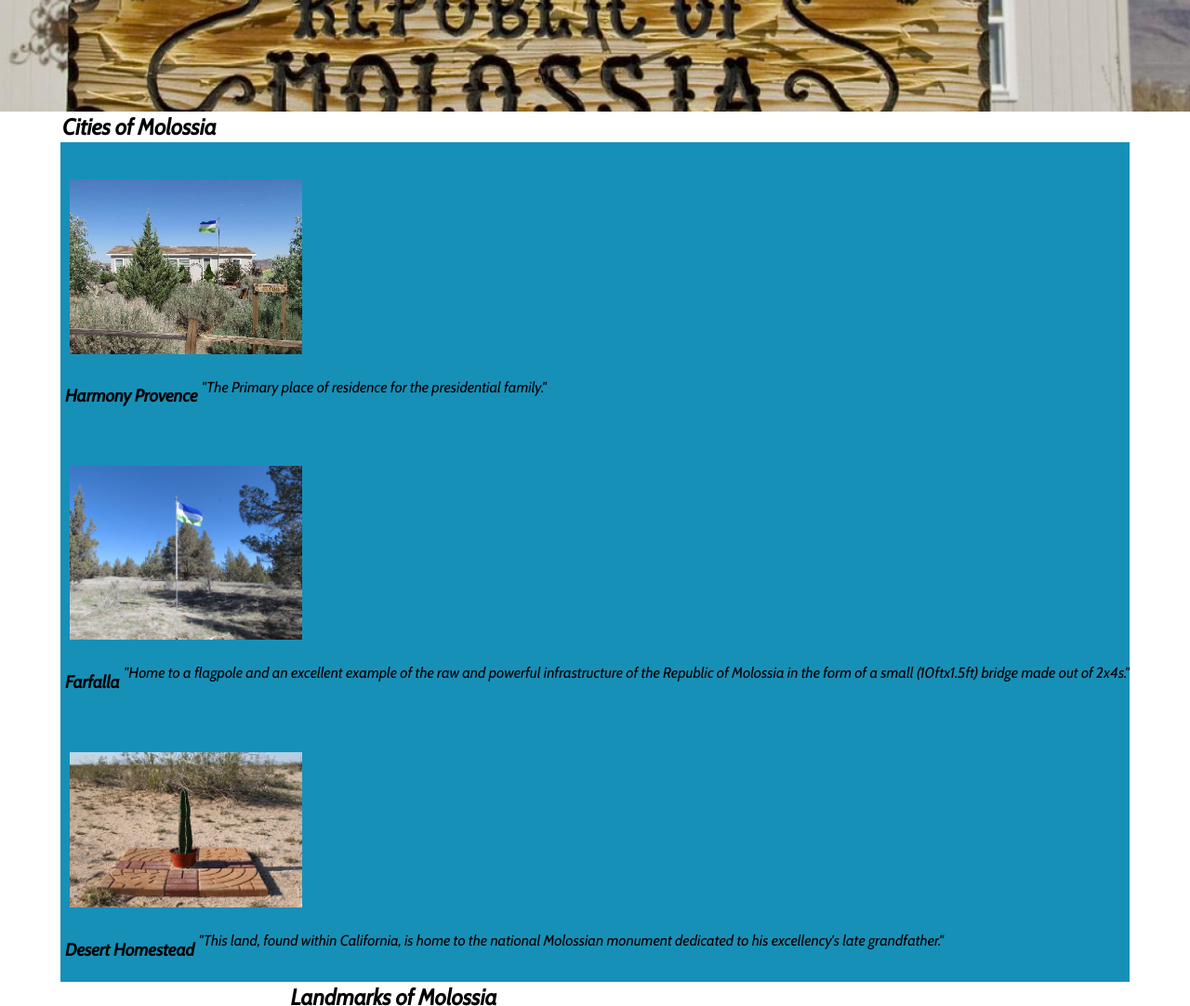
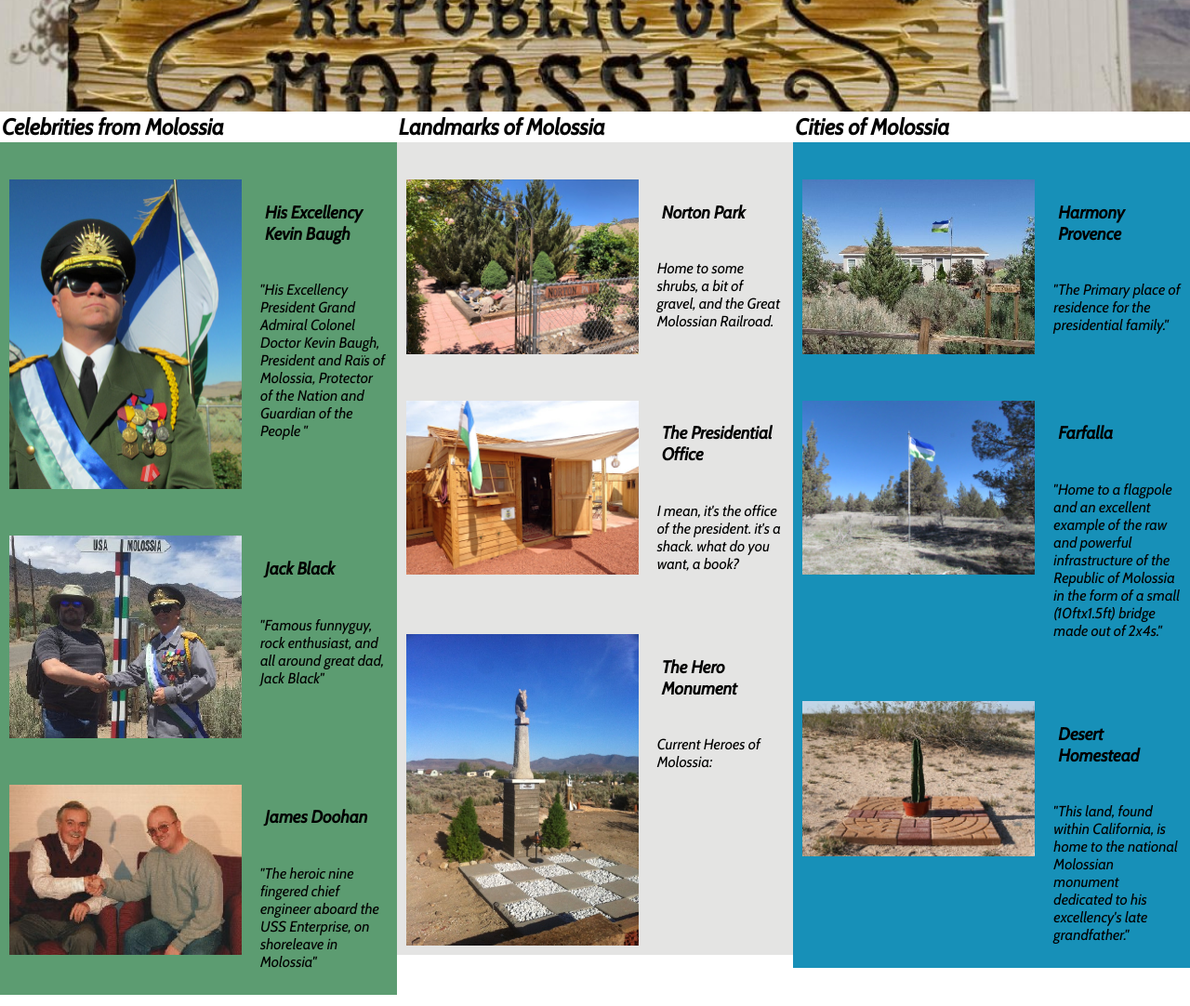
Before and after one commit to nss-day-cohort-43/automated-world-hanky-code, a plain HTML site: page pages/molossia.html in a window 1280 px wide. Shown: the part 420-1502 px from the top of the page at 93% size. Drawn offline with nearby package versions, Linux system fonts and the light colour scheme.

Commit message:
finalized both javascript and css, will continue to play with it unless otherwise occupied

```diff
--- a/pages/molossia.html
+++ b/pages/molossia.html
@@ -42,48 +42,47 @@
             </header>
         </div>
 
+
 <!-- ------------------------------------------------------------ -->
-<!-- -------------------------citycards-------------------------- -->
-
+<!-- ----------------------celebritycards------------------------ -->
 <section class="mainContainer">
-            <section class="cityContainer cities">
-                <h2 class="cont-title">Cities of Molossia</h2>
-
-                <!-- <h2 class="name">Harmony Provence</h2>
-                <div class="cityCard">
+<section class="celebrityContainer celebrities">
+    <h2 class="cont-title">Celebrities from Molossia</h2>
+    <!-- <h2 class="name">His Excellency Kevin Baugh</h2>
+    <div class="celebrityCard">
         <div class="imgBox">
-                        <img src="/images/molossiaImages/0harmonyProvince.jpg" alt="a normal house" class="img">
+            <img src="/images/molossiaImages/0hisExcellency.jpg" alt="a guy in shades" class="img">
         </div>
         <div class="textBox">
-                        <p class="text">The Primary place of residence for the presidential family</p>
+            <p class="text">His Excellency President Grand Admiral Colonel Doctor Kevin Baugh, President and Raïs of Molossia, Protector of the Nation and Guardian of the People </p>
         </div>
     </div>
 
-                <h2 class="name">Farfalla</h2>
-                <div class="cityCard">
+    <h2 class="name">Jack Black</h2>
+    <div class="celebrityCard">
         <div class="imgBox">
-                        <img src="/images/molossiaImages/0farfalla.jpg" alt="A flag in the wilderness" class="img">
+            <img src="/images/molossiaImages/0jackblackmeet.jpg" alt="Jack Black, before he became a chill grey dad" class="img">
         </div>
-                    <p class="text">Home to a flagpole and an excellent example of the raw and powerful infrastructure of the Republic of Molossia in the form of a small (10ftx1.5ft) bridge made out of 2x4s.</p>
+        <div class="textBox">
+            <p class="text">Famous funnyguy, rock enthusiast, and all around great dad, Jack Black</p>
+        </div>
     </div>
 
-                <h2 class="name">Desert Homestead</h2>
-                <div class="cityCard">
+    <h2 class="name">James Doohan</h2>
+    <div class="celebrityCard">
         <div class="imgBox">
-                        <img src="/images/molossiaImages/0desertHomestead.jpg" alt="a whole lot of nothing" class="img">
+            <img src="/images/molossiaImages/0JamesDoohan.jpg" alt="Star Trek's James Doohan on a couch, apparently a really great guy" class="img">
         </div>
-                    <p class="text">This land, found within California, is home to the national Molossian monument dedicated to his excellency's late grandfather.</p>
+        <div class="textBox">
+            <p class="text">The heroic nine fingered cheif engineer aboard the USS Enterprise, on shoreleave in Molossia</p>
+        </div>
     </div> -->
-
 </section>
-
 <!-- ------------------------------------------------------------ -->
 <!-- ------------------------landmarkcards----------------------- -->
-
             <section class="placeContainer landmarks">
                 <h2 class="cont-title">Landmarks of Molossia</h2>
                 <!-- <h2 class="name">Norton Park</h2>
-
                 <div class="placeCard">
                     <div class="imgBox">
                         <img src="/images/molossiaImages/0nortonPark.jpg" alt="some shrubs and rocks" class="img">
@@ -129,40 +128,34 @@
                     </div>
                 </div> -->
             </section>
-
 <!-- ------------------------------------------------------------ -->
-<!-- ----------------------celebritycards------------------------ -->
-
-            <section class="celebrityContainer celebrities">
-                <h2 class="cont-title">Celebrities from Molossia</h2>
-                <!-- <h2 class="name">His Excellency Kevin Baugh</h2>
-                <div class="celebrityCard">
+<!-- -------------------------citycards-------------------------- -->
+    <section class="cityContainer cities">
+        <h2 class="cont-title">Cities of Molossia</h2>
+        <!-- <h2 class="name">Harmony Provence</h2>
+        <div class="cityCard">
             <div class="imgBox">
-                        <img src="/images/molossiaImages/0hisExcellency.jpg" alt="a guy in shades" class="img">
+                <img src="/images/molossiaImages/0harmonyProvince.jpg" alt="a normal house" class="img">
             </div>
             <div class="textBox">
-                        <p class="text">His Excellency President Grand Admiral Colonel Doctor Kevin Baugh, President and Raïs of Molossia, Protector of the Nation and Guardian of the People </p>
+                <p class="text">The Primary place of residence for the presidential family</p>
             </div>
         </div>
 
-                <h2 class="name">Jack Black</h2>
-                <div class="celebrityCard">
+        <h2 class="name">Farfalla</h2>
+        <div class="cityCard">
             <div class="imgBox">
-                        <img src="/images/molossiaImages/0jackblackmeet.jpg" alt="Jack Black, before he became a chill grey dad" class="img">
+                <img src="/images/molossiaImages/0farfalla.jpg" alt="A flag in the wilderness" class="img">
             </div>
-                    <div class="textBox">
-                        <p class="text">Famous funnyguy, rock enthusiast, and all around great dad, Jack Black</p>
-                    </div>
+            <p class="text">Home to a flagpole and an excellent example of the raw and powerful infrastructure of the Republic of Molossia in the form of a small (10ftx1.5ft) bridge made out of 2x4s.</p>
         </div>
 
-                <h2 class="name">James Doohan</h2>
-                <div class="celebrityCard">
+        <h2 class="name">Desert Homestead</h2>
+        <div class="cityCard">
             <div class="imgBox">
-                        <img src="/images/molossiaImages/0JamesDoohan.jpg" alt="Star Trek's James Doohan on a couch, apparently a really great guy" class="img">
+                <img src="/images/molossiaImages/0desertHomestead.jpg" alt="a whole lot of nothing" class="img">
             </div>
-                    <div class="textBox">
-                        <p class="text">The heroic nine fingered cheif engineer aboard the USS Enterprise, on shoreleave in Molossia</p>
-                    </div>
+            <p class="text">This land, found within California, is home to the national Molossian monument dedicated to his excellency's late grandfather.</p>
         </div> -->
     </section>
 </section>
--- a/scripts/molossia/landmarks/LandmarkCard.js
+++ b/scripts/molossia/landmarks/LandmarkCard.js
@@ -1,7 +1,7 @@
 
 export const LandmarkCard = (landObj) => {
     return `
-    <div class="cont-card">
+    <div class="place-cont-card">
         <div class="card-imgBox">
             <img src="/images/molossiaImages/${landObj.img}" alt="${landObj.name}" class="card-img">
         </div>
--- a/styles/molossia.css
+++ b/styles/molossia.css
@@ -7,7 +7,7 @@ body {
 
 .mainContainer {
     display: flex;
-    flex-wrap: wrap;
+    flex-wrap: nowrap;
     justify-content: space-around;
 
 }
@@ -15,7 +15,7 @@ body {
 /* .cityContainer  */
 .city-cont-card{
     display: flex;
-    flex-direction: column;
+    flex-direction: row;
     flex-basis: 32%;
     border-top: 30px rgb(23, 144, 184) solid;
 }
@@ -23,7 +23,7 @@ body {
 /* .placeContainer  */
 .place-cont-card {
     display: flex;
-    flex-direction: column;
+    flex-direction: row;
     flex-basis: 32%;
     border-top: 30px rgb(228, 228, 227) solid;
 }
@@ -31,13 +31,18 @@ body {
 /* celebrityContainer */
 .celeb-cont-card {
     display: flex;
-    flex-direction: column;
+    flex-direction: row;
     flex-basis: 32%;
     border-top: 30px rgb(92, 156, 113) solid;
 }
 
 .card-infoBox {
     display: flex;
+    flex-direction: column;
+    max-width: 300px;
+    height: auto;
+    margin: 5px;
+    padding: 5px;
 }
 
 .card-img {
@@ -50,24 +55,18 @@ body {
 }
 
 .city-cont-card {
-    display: flex;
+    /* display: flex; */
     background-color: rgb(23, 144, 184);
-    /* background-color: rgb(228, 219, 210); */
-
 }
 
 /* .placeCard  */
 .place-cont-card{
-    display: flex;
+    /* display: flex; */
     background-color: rgb(228, 228, 227);
-    /* background-color: rgb(228, 219, 210); */
-
 }
 .celeb-cont-card {
-    display: flex;
+    /* display: flex; */
     background-color: rgb(92, 156, 113);
-    /* background-color: rgb(228, 219, 210); */
-
 }
 
 .text {
```
Lines whose indentation alone changed are shown as unchanged.
